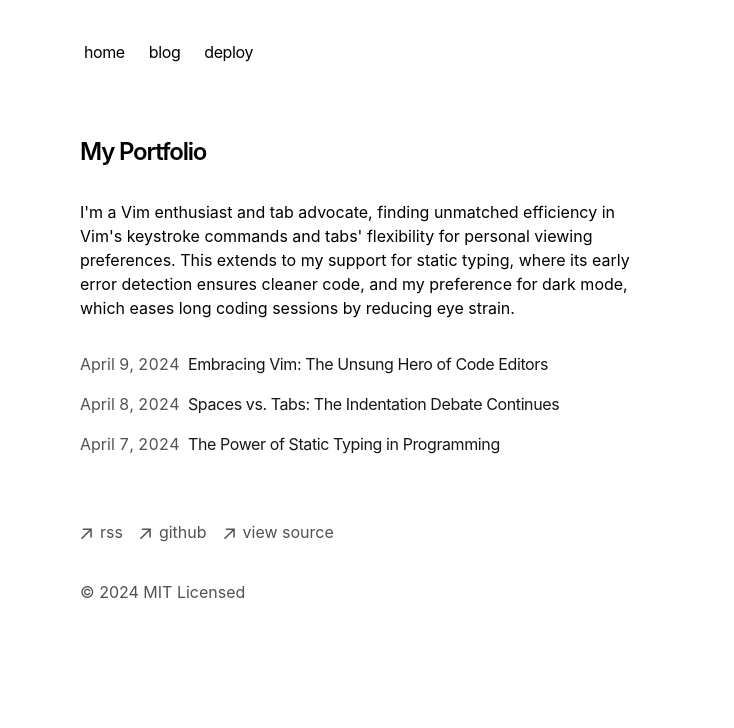
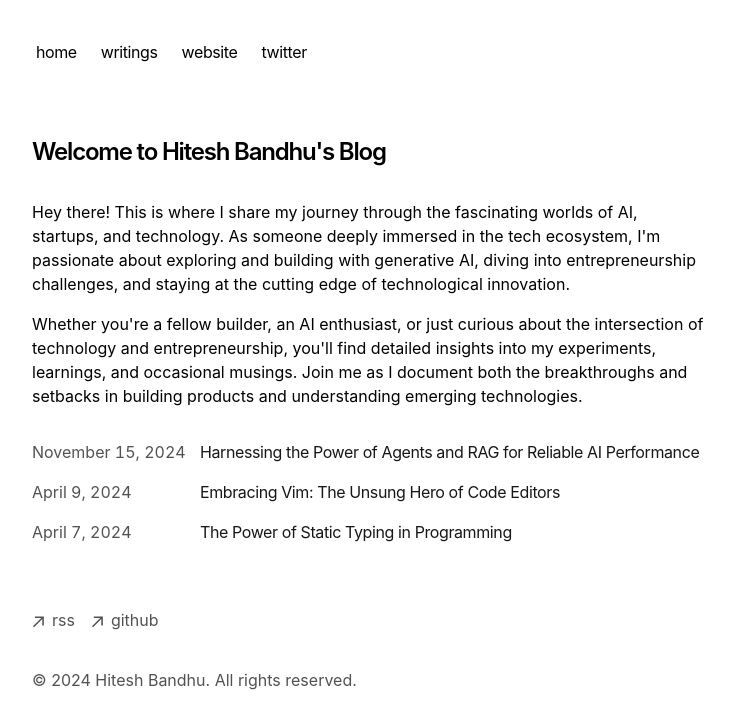
Before and after one commit to hiteshbandhu/blog-hiteshbandhuxyz, a Next.js app: page / in a window 1280 px wide. Shown: the top 728 px of the page, without its empty margins (272-1006 px from the left). Built offline with nearby package versions, Linux system fonts and the light colour scheme.

Commit message:
initial blog commit

```diff
--- a/app/blog/posts/spaces-vs-tabs.mdx
+++ b/app/blog/posts/spaces-vs-tabs.mdx
@@ -1,31 +1,65 @@
 ---
-title: 'Spaces vs. Tabs: The Indentation Debate Continues'
-publishedAt: '2024-04-08'
-summary: 'Explore the enduring debate between using spaces and tabs for code indentation, and why this choice matters more than you might think.'
+title: 'Harnessing the Power of Agents and RAG for Reliable AI Performance'
+publishedAt: '2024-11-15'
+summary: 'Explore the concept of agents in AI systems, their role in retrieval-augmented generation (RAG), and how langchain and other tools solve hallucinations to improve reliability.'
 ---
 
-The debate between using spaces and tabs for indentation in coding may seem trivial to the uninitiated, but it is a topic that continues to inspire passionate discussions among developers. This seemingly minor choice can affect code readability, maintenance, and even team dynamics.
+![Documentation showing code examples and explanations](https://images.unsplash.com/photo-1516259762381-22954d7d3ad2?q=80&w=1000&auto=format&fit=crop)
 
-Let's delve into the arguments for both sides and consider why this debate remains relevant in the software development world.
+in the evolving world of artificial intelligence, agents and retrieval-augmented generation (rag) are gaining significant attention for their ability to enhance the performance and flexibility of language models. but what exactly are agents, and how do they integrate with rag to deliver reliable results? let's dive into the details.
 
-## The Case for Spaces
+## agents vs. chains: understanding the tradeoffs
 
-Advocates for using spaces argue that it ensures consistent code appearance across different editors, tools, and platforms. Because a space is a universally recognized character with a consistent width, code indented with spaces will look the same no matter where it's viewed. This consistency is crucial for maintaining readability and avoiding formatting issues when code is shared between team members or published online.
+agents are powerful tools that can think autonomously, but they come with a major caveat: they are not always reliable. this lack of consistency stems from their ability to adapt and make decisions on the fly, which makes them highly flexible but prone to errors. on the other hand, chains are more reliable, but their rigidity can be a limiting factor when dealing with dynamic environments.
 
-Additionally, some programming languages and style guides explicitly recommend spaces for indentation, suggesting a certain number of spaces (often two or four) per indentation level. Adhering to these recommendations can be essential for projects that aim for best practices in code quality and readability.
+## how corrective rag improves agent reliability
 
-## The Case for Tabs
+corrective rag offers a compelling solution to this challenge by introducing a middle layer that helps verify the relevance of retrieved documents. here's how it works: an agent retrieves documents from a knowledge base or the web, checks their relevance, and sends them to the large language model (llm) if they meet the required standards. if the documents are irrelevant or incomplete, the agent can re-query the web for more accurate sources. once the llm generates an answer, the agent also checks for hallucinations, sending the response through another round of checks if necessary.
 
-On the other side of the debate, proponents of tabs highlight the flexibility that tabs offer. Because the width of a tab can be adjusted in most text editors, individual developers can choose how much indentation they prefer to see, making the code more accessible and comfortable to read on a personal level. This adaptability can be particularly beneficial in teams with diverse preferences regarding code layout.
+this continuous feedback loop ensures that the information provided is more reliable and that hallucinations—incorrect or fabricated content—are minimized.
 
-Tabs also have the advantage of semantic meaning. A tab is explicitly meant to represent indentation, whereas a space is used for many purposes within code. This distinction can make automated parsing and manipulation of code simpler, as tools can more easily recognize and adjust indentation levels without confusing them with spaces used for alignment.
+## solving hallucinations in langchain: a case study
 
-## Hybrid Approaches and Team Dynamics
+one of the major challenges faced by langchain in implementing agents was dealing with "import hallucinations." these are instances where an agent incorrectly retrieves or generates imports for code, leading to errors in execution. langchain tackled this issue through a two-step corrective process:
 
-The debate often extends into discussions about hybrid approaches, where teams might use tabs for indentation and spaces for alignment within lines, attempting to combine the best of both worlds. However, such strategies require clear team agreements and disciplined adherence to coding standards to prevent formatting chaos.
+1. **experiment and gather error types**: identify the specific types of errors that occur in the system.
+2. **unit-tests for error validation**: implement unit tests to check for each type of error. if a test fails, the system sends the error back to the code generation pipeline for correction. the process continues until the generated code meets the required standards.
 
-Ultimately, the choice between spaces and tabs often comes down to team consensus and project guidelines. In environments where collaboration and code sharing are common, agreeing on a standard that everyone follows is more important than the individual preferences of spaces versus tabs. Modern development tools and linters can help enforce these standards, making the choice less about technical limitations and more about team dynamics and coding philosophy.
+this approach can be expanded and integrated into **hack.forge**, ensuring that the agents within the platform can deliver more accurate results by continuously refining their output.
 
-## Conclusion
+## testing agent reliability: a comprehensive approach
 
-While the spaces vs. tabs debate might not have a one-size-fits-all answer, it underscores the importance of consistency, readability, and team collaboration in software development. Whether a team chooses spaces, tabs, or a hybrid approach, the key is to make a conscious choice that serves the project's needs and to adhere to it throughout the codebase. As with many aspects of coding, communication and agreement among team members are paramount to navigating this classic programming debate.
+to ensure the reliability of agents, it's crucial to monitor and evaluate their performance at different stages of development. here are three key approaches to testing agents:
+
+1. **in-app testing**: evaluate how the agent performs within the app during regular use.
+2. **pre-production testing**: test the agents in a staging environment before releasing them to production.
+3. **production monitoring**: once in production, continuous monitoring ensures that the agents remain reliable and effective.
+
+### pre-production testing with llm evaluators
+
+a key aspect of pre-production testing involves using llms as evaluators to judge the performance of agents. you can build custom evaluators to assess the accuracy, relevance, and reliability of agent-generated responses. this step is essential to identifying potential issues before the agent is deployed in a live environment.
+
+## end-to-end (e2e) and tool-use-reasoning monitoring
+
+once your agents are deployed, monitoring becomes crucial to ensuring ongoing performance. there are two main types of monitoring to focus on:
+
+1. **e2e monitoring**: ensures that the entire system functions as expected, from data retrieval to response generation.
+2. **tool-use-reasoning monitoring**: focuses on how well the agent uses external tools (such as databases or APIs) to solve tasks and generate relevant responses.
+
+## the future of agents and the importance of the system
+
+in the world of ai, it's becoming clear that **the model is not the moat, the system around it is**. while powerful models like llms are at the heart of ai innovation, the real competitive advantage comes from how these models are integrated into larger systems. building a robust, flexible, and reliable system around the model is key to maintaining an edge in the competitive landscape of ai development.
+
+## conclusion
+
+agents and rag are transforming how we think about ai, offering both flexibility and reliability in solving complex tasks. by integrating corrective rag systems and focusing on rigorous testing and monitoring, we can build more reliable agents that reduce hallucinations and improve the overall performance of ai-driven applications. as the landscape evolves, the system surrounding the model will increasingly define success in the world of ai.
+
+---
+
+**useful links**:
+
+- [langchain documentation](https://docs.smith.langchain.com/)
+
+<br />
+
+---
--- a/app/blog/posts/vim.mdx
+++ b/app/blog/posts/vim.mdx
@@ -3,6 +3,8 @@ title: 'Embracing Vim: The Unsung Hero of Code Editors'
 publishedAt: '2024-04-09'
 summary: 'Discover why Vim, with its steep learning curve, remains a beloved tool among developers for editing code efficiently and effectively.'
 ---
+
+![Vim Editor Interface](https://images.unsplash.com/photo-1629654297299-c8506221ca97?q=80&w=1000&auto=format&fit=crop)
 
 In the world of software development, where the latest and greatest tools frequently capture the spotlight, Vim stands out as a timeless classic. Despite its age and initial complexity, Vim has managed to retain a devoted following of developers who swear by its efficiency, versatility, and power.
 
--- a/app/components/footer.tsx
+++ b/app/components/footer.tsx
@@ -35,26 +35,15 @@ export default function Footer() {
             className="flex items-center transition-all hover:text-neutral-800 dark:hover:text-neutral-100"
             rel="noopener noreferrer"
             target="_blank"
-            href="https://github.com/vercel/next.js"
+            href="https://github.com/hiteshbandhu"
           >
             <ArrowIcon />
             <p className="ml-2 h-7">github</p>
           </a>
         </li>
-        <li>
-          <a
-            className="flex items-center transition-all hover:text-neutral-800 dark:hover:text-neutral-100"
-            rel="noopener noreferrer"
-            target="_blank"
-            href="https://vercel.com/templates/next.js/portfolio-starter-kit"
-          >
-            <ArrowIcon />
-            <p className="ml-2 h-7">view source</p>
-          </a>
-        </li>
       </ul>
       <p className="mt-8 text-neutral-600 dark:text-neutral-300">
-        © {new Date().getFullYear()} MIT Licensed
+        © {new Date().getFullYear()} Hitesh Bandhu. All rights reserved.
       </p>
     </footer>
   )
--- a/app/components/nav.tsx
+++ b/app/components/nav.tsx
@@ -3,13 +3,26 @@ import Link from 'next/link'
 const navItems = {
   '/': {
     name: 'home',
+    title: 'go to home page',
+    ariaLabel: 'navigate to home page'
   },
   '/blog': {
-    name: 'blog',
+    name: 'writings',
+    title: 'read my blog posts',
+    ariaLabel: 'navigate to blog posts'
   },
-  'https://vercel.com/templates/next.js/portfolio-starter-kit': {
-    name: 'deploy',
+  'https://hiteshbandhu.xyz': {
+    name: 'website',
+    title: 'visit my personal website',
+    ariaLabel: 'visit hitesh bandhu\'s website',
+    rel: 'noopener noreferrer'
   },
+  'https://x.com/_hiteshbandhu': {
+    name: 'twitter',
+    title: 'follow me on twitter',
+    ariaLabel: 'follow hitesh bandhu on twitter',
+    rel: 'noopener noreferrer'
+  }
 }
 
 export function Navbar() {
@@ -19,16 +32,22 @@ export function Navbar() {
         <nav
           className="flex flex-row items-start relative px-0 pb-0 fade md:overflow-auto scroll-pr-6 md:relative"
           id="nav"
+          aria-label="main navigation"
         >
           <div className="flex flex-row space-x-0 pr-10">
-            {Object.entries(navItems).map(([path, { name }]) => {
+            {Object.entries(navItems).map(([path, item]) => {
+              const isExternal = path.startsWith('http');
               return (
                 <Link
                   key={path}
                   href={path}
+                  title={item.title}
+                  aria-label={item.ariaLabel}
+                  rel={item.rel}
+                  target={isExternal ? '_blank' : undefined}
                   className="transition-all hover:text-neutral-800 dark:hover:text-neutral-200 flex align-middle relative py-1 px-2 m-1"
                 >
-                  {name}
+                  {item.name}
                 </Link>
               )
             })}
--- a/app/components/posts.tsx
+++ b/app/components/posts.tsx
@@ -22,7 +22,7 @@ export function BlogPosts() {
             href={`/blog/${post.slug}`}
           >
             <div className="w-full flex flex-col md:flex-row space-x-0 md:space-x-2">
-              <p className="text-neutral-600 dark:text-neutral-400 w-[100px] tabular-nums">
+              <p className="text-neutral-600 dark:text-neutral-400 w-[160px] min-w-[120px] tabular-nums">
                 {formatDate(post.metadata.publishedAt, false)}
               </p>
               <p className="text-neutral-900 dark:text-neutral-100 tracking-tight">
--- a/app/layout.tsx
+++ b/app/layout.tsx
@@ -11,15 +11,15 @@ import { baseUrl } from './sitemap'
 export const metadata: Metadata = {
   metadataBase: new URL(baseUrl),
   title: {
-    default: 'Next.js Portfolio Starter',
-    template: '%s | Next.js Portfolio Starter',
+    default: 'Hitesh Bandhu | Blog',
+    template: '%s | Hitesh Bandhu\'s Blog',
   },
-  description: 'This is my portfolio.',
+  description: 'Personal blog by Hitesh Bandhu. Writing about software engineering, web development, and technology.',
   openGraph: {
-    title: 'My Portfolio',
-    description: 'This is my portfolio.',
+    title: 'Hitesh Bandhu\'s Blog',
+    description: 'Personal blog by Hitesh Bandhu. Writing about software engineering, web development, and technology.',
     url: baseUrl,
-    siteName: 'My Portfolio',
+    siteName: 'Hitesh Bandhu\'s Blog',
     locale: 'en_US',
     type: 'website',
   },
@@ -52,7 +52,7 @@ export default function RootLayout({
         GeistMono.variable
       )}
     >
-      <body className="antialiased max-w-xl mx-4 mt-8 lg:mx-auto">
+      <body className="antialiased max-w-2xl mx-4 mt-8 lg:mx-auto">
         <main className="flex-auto min-w-0 mt-6 flex flex-col px-2 md:px-0">
           <Navbar />
           {children}
--- a/app/og/route.tsx
+++ b/app/og/route.tsx
@@ -2,15 +2,18 @@ import { ImageResponse } from 'next/og'
 
 export function GET(request: Request) {
   let url = new URL(request.url)
-  let title = url.searchParams.get('title') || 'Next.js Portfolio Starter'
+  let title = url.searchParams.get('title') || 'Hitesh Bandhu | Blog'
 
   return new ImageResponse(
     (
-      <div tw="flex flex-col w-full h-full items-center justify-center bg-white">
-        <div tw="flex flex-col md:flex-row w-full py-12 px-4 md:items-center justify-between p-8">
-          <h2 tw="flex flex-col text-4xl font-bold tracking-tight text-left">
+      <div tw="flex flex-col w-full h-full items-center justify-center bg-black">
+        <div tw="flex flex-col w-full py-12 px-8">
+          <h2 tw="text-6xl font-bold tracking-tight text-white">
             {title}
           </h2>
+          <p tw="mt-4 text-2xl text-gray-300">
+            Writing about Gen-AI, startups, and technology.
+          </p>
         </div>
       </div>
     ),
--- a/app/page.tsx
+++ b/app/page.tsx
@@ -4,14 +4,17 @@ export default function Page() {
   return (
     <section>
       <h1 className="mb-8 text-2xl font-semibold tracking-tighter">
-        My Portfolio
+        Welcome to Hitesh Bandhu's Blog
       </h1>
-      <p className="mb-4">
-        {`I'm a Vim enthusiast and tab advocate, finding unmatched efficiency in
-        Vim's keystroke commands and tabs' flexibility for personal viewing
-        preferences. This extends to my support for static typing, where its
-        early error detection ensures cleaner code, and my preference for dark
-        mode, which eases long coding sessions by reducing eye strain.`}
+      <p className="prose prose-neutral dark:prose-invert mb-4">
+        {`Hey there! This is where I share my journey through the fascinating worlds of AI, startups, and technology.
+        As someone deeply immersed in the tech ecosystem, I'm passionate about exploring and building with generative AI,
+        diving into entrepreneurship challenges, and staying at the cutting edge of technological innovation.`}
+      </p>
+      <p className="prose prose-neutral dark:prose-invert mb-4">
+        {`Whether you're a fellow builder, an AI enthusiast, or just curious about the intersection of technology
+        and entrepreneurship, you'll find detailed insights into my experiments, learnings, and occasional musings.
+        Join me as I document both the breakthroughs and setbacks in building products and understanding emerging technologies.`}
       </p>
       <div className="my-8">
         <BlogPosts />
--- a/package.json
+++ b/package.json
@@ -15,6 +15,7 @@
     "geist": "1.2.2",
     "next": "canary",
     "next-mdx-remote": "^4.4.1",
+    "next-themes": "^0.4.3",
     "postcss": "^8.4.35",
     "react": "18.2.0",
     "react-dom": "18.2.0",
```
Also changed, not shown: 1 other file (tests, documents, lock files or other folders).
